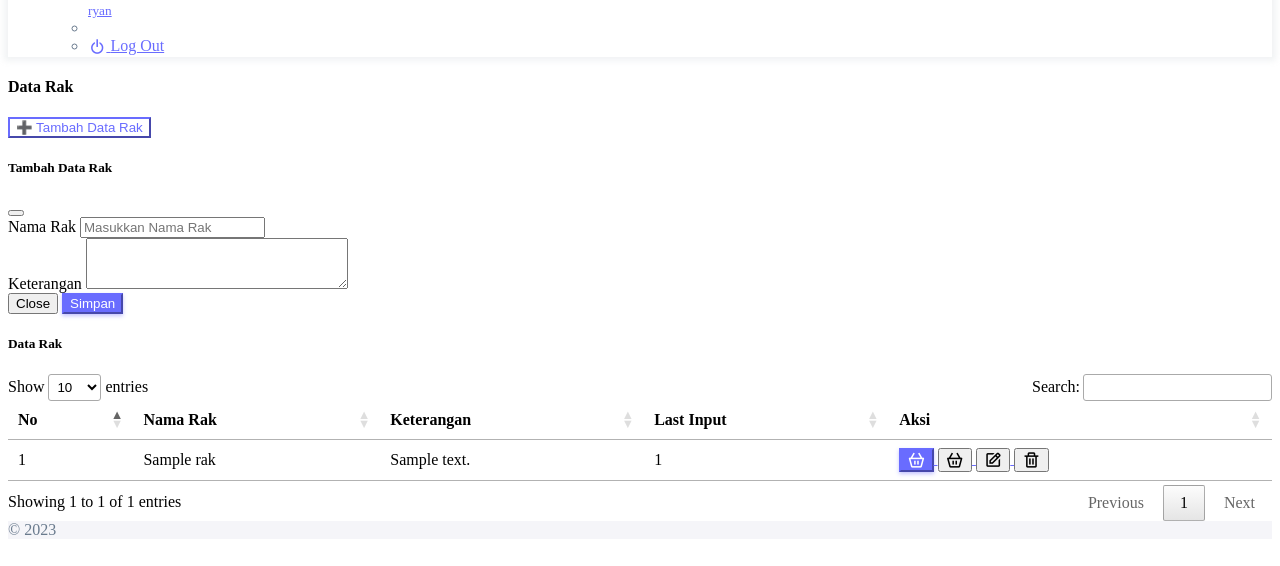
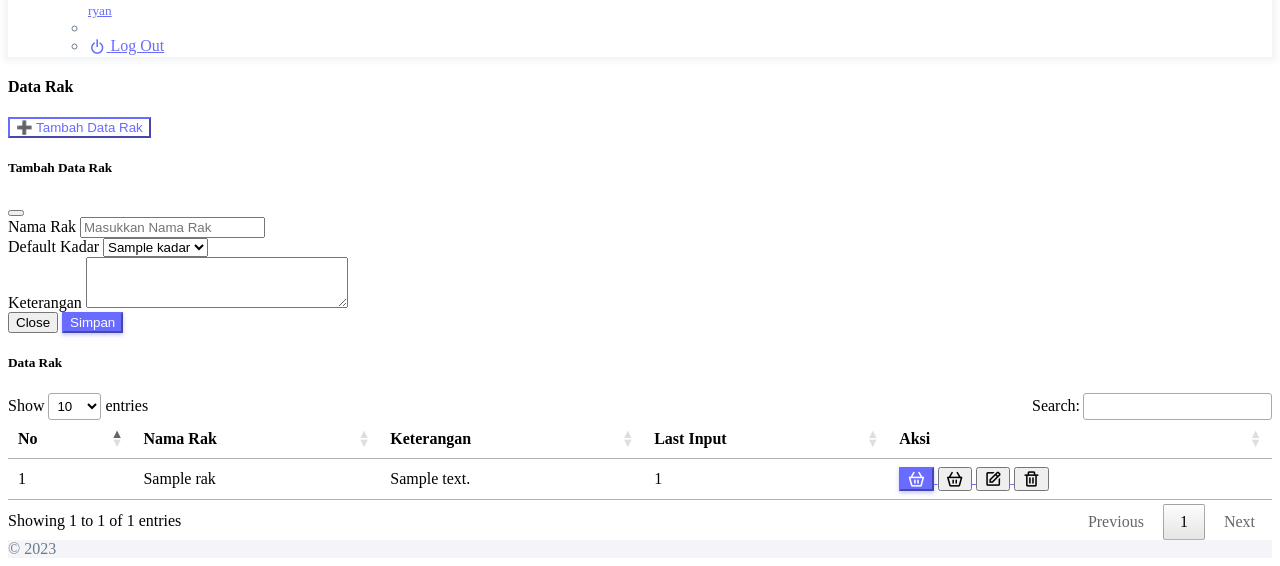
Before and after one commit to ryannolly/toko-emas-murni-a1, a CodeIgniter app: page /toko-emas-murni-a1/adm/data_rak in a window 1280 px wide. Shown: the part 1798-2364 px from the top of the page. Before the commit the page ends 2333 px from the top, so only its background shows below. Run offline with CodeIgniter, Linux system fonts and the light colour scheme; a user stored in the database is signed in; tables that the repository leaves empty hold one stand-in row (values such as "Sample post").

Commit message:
Set default kadar for some barang

```diff
--- a/application/controllers/adm/Data_rak.php
+++ b/application/controllers/adm/Data_rak.php
@@ -27,6 +27,7 @@ class Data_rak extends CI_Controller {
 
     public function index(){
         $data['data_rak']       = $this->model_admin->tampil_data("ms_rak", "id", "DESC")->result();
+        $data['data_kadar']       = $this->model_admin->tampil_data("ms_kadar", "id", "DESC")->result();
 
         $this->load->view('Admin/Template_admin/header');
         $this->load->view('Admin/Template_admin/sidebar');
@@ -69,6 +70,7 @@ class Data_rak extends CI_Controller {
         $data = array(
             'nama_rak'      => strip_tags($this->input->post("nama_rak")),
             'keterangan'    => strip_tags($this->input->post("keterangan")),
+            'id_kadar'      => $this->input->post("default_kadar"),
             'usrid'         => $this->session->userdata("username") . " - " . date("Y-m-d H:i:s", time())
         );
 
@@ -109,6 +111,7 @@ class Data_rak extends CI_Controller {
 
         //Get Detail Data
         $data['detail_data']        = $this->model_admin->get_data_from_uuid($where, "ms_rak")->row();
+        $data['data_kadar']       = $this->model_admin->tampil_data("ms_kadar", "id", "DESC")->result();
 
         $this->load->view("Admin/Template_admin/header");
         $this->load->view("Admin/Template_admin/sidebar");
@@ -135,6 +138,7 @@ class Data_rak extends CI_Controller {
         $data = array(
             'nama_rak'       => $this->input->post("nama_rak"),
             'keterangan'     => $this->input->post("keterangan"),
+            'id_kadar'       => $this->input->post("default_kadar"),
             'usrid'          => $this->session->userdata("username") . " - " . date("Y-m-d H:i:s", time())
         );
 
--- a/application/models/Model_admin.php
+++ b/application/models/Model_admin.php
@@ -547,6 +547,15 @@ class Model_admin extends CI_Model {
         return $query->row();
     }
 
+    function get_ajax_kadar_by_rak($Id_Rak){
+        $sql = "SELECT kadar.id, kadar.nama_kadar, IF(rak.Id IS NOT NULL, 'selected', '') AS Status
+                FROM ms_kadar kadar
+                LEFT JOIN ms_rak rak ON rak.id_kadar = kadar.id AND rak.id = ?";
+
+        $query = $this->db->query($sql, array($Id_Rak));
+        return $query->result();
+    }
+
     //End Of Riwayat Pengeluaran Barang
 }
 
--- a/application/views/Admin/data_rak.php
+++ b/application/views/Admin/data_rak.php
@@ -27,6 +27,16 @@
                                 <div class="col mb-3">
                                     <label for="nameExLarge" class="form-label">Nama Rak</label>
                                     <input type="text" id="nameExLarge" name="nama_rak" class="form-control" placeholder="Masukkan Nama Rak" />
+                                </div>
+                            </div>
+                            <div class="row">
+                                <div class="col mb-3">
+                                    <label for="">Default Kadar</label>
+                                    <select name="default_kadar" id="" class="form-control">
+                                        <?php foreach($data_kadar as $d) :  ?>
+                                            <option value="<?php echo $d->id ?>"><?php echo $d->nama_kadar ?></option>
+                                        <?php endforeach; ?>
+                                    </select>
                                 </div>
                             </div>
                             <div class="row">
```
Also changed, not shown: application/controllers/adm/Data_barang.php (+10 -0 lines), application/views/Admin/data_barang.php (+52 -8 lines), application/views/Admin/ubah/data_rak.php (+10 -0 lines).
